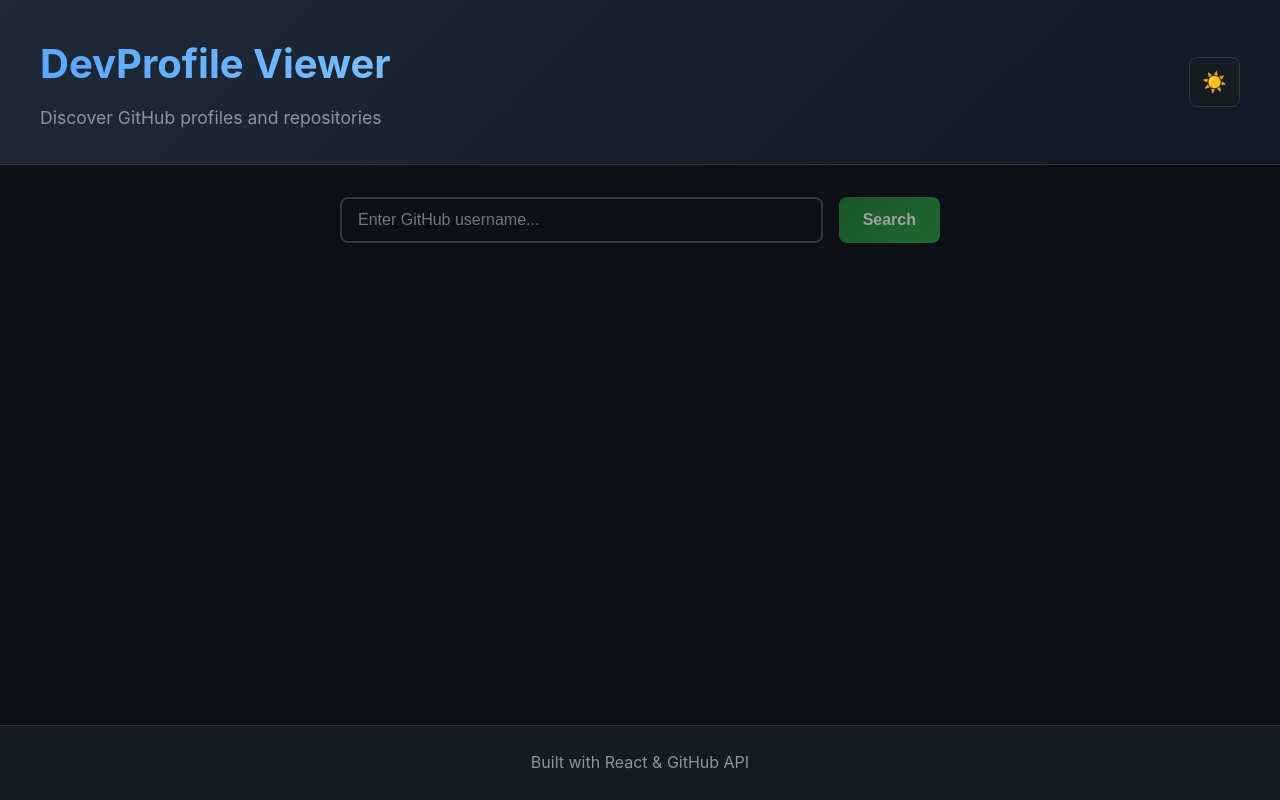
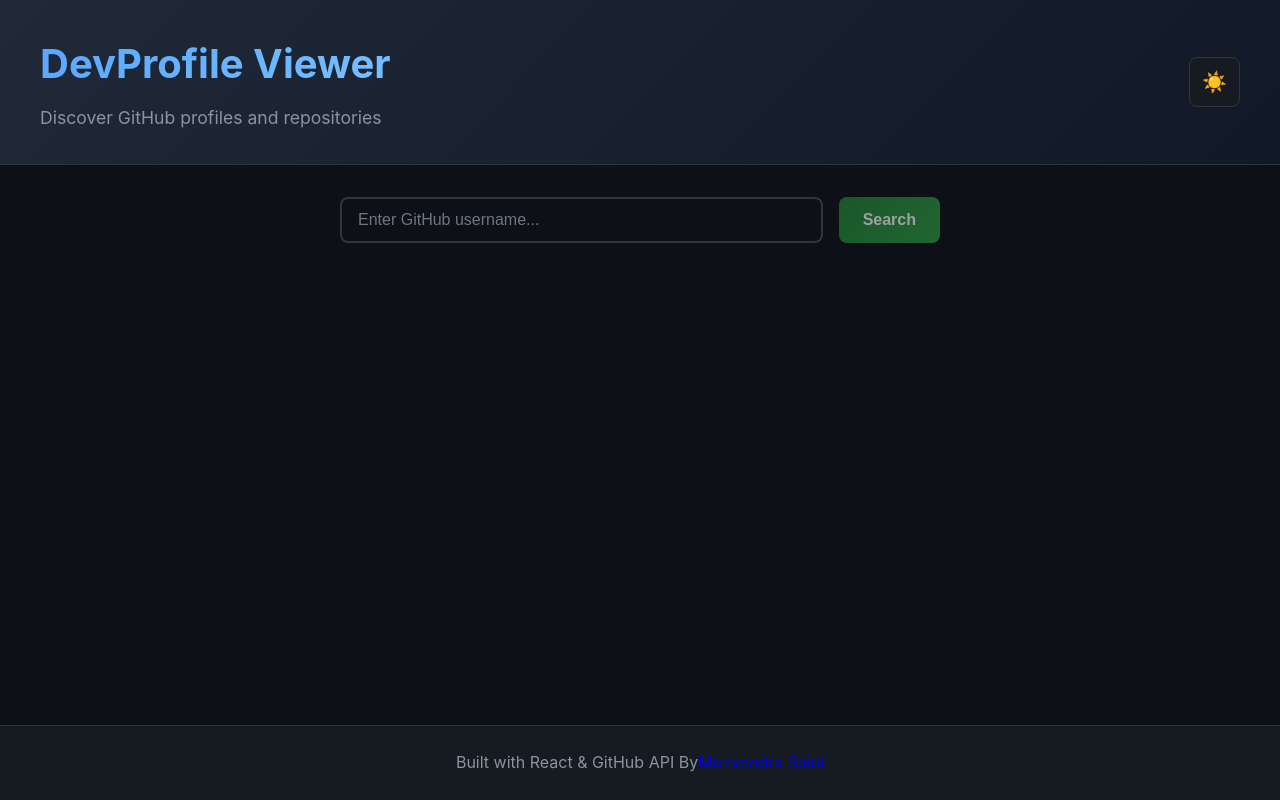
Before and after one commit to Manvendra27saini/DevProfileReviewer, a React (Vite) app: page / in a window 1280 px wide. Built offline with nearby package versions, Linux system fonts and the light colour scheme.

Commit message:
Update App.tsx

```diff
--- a/src/App.tsx
+++ b/src/App.tsx
@@ -115,7 +115,7 @@ function AppContent() {
         if (userResponse.status === 404) {
           throw new Error(`User "${searchUsername}" not found. Please check the username and try again.`);
         }
-        if (userResponse.status === 429) {
+        if (userResponse.status === 403) {
           throw new Error('GitHub API rate limit exceeded. Please try again later.');
         }
         throw new Error('Failed to fetch user data');
@@ -269,7 +269,12 @@ function AppContent() {
       </main>
 
       <footer className="app-footer">
-        <p>Built with React & GitHub API</p>
+        <p>
+          Built with React & GitHub API By
+          <a href="https://github.com/Manvendra27saini" target="_blank" rel="noopener noreferrer">
+           Manvendra Saini
+          </a>
+        </p>
       </footer>
     </div>
   );
```
